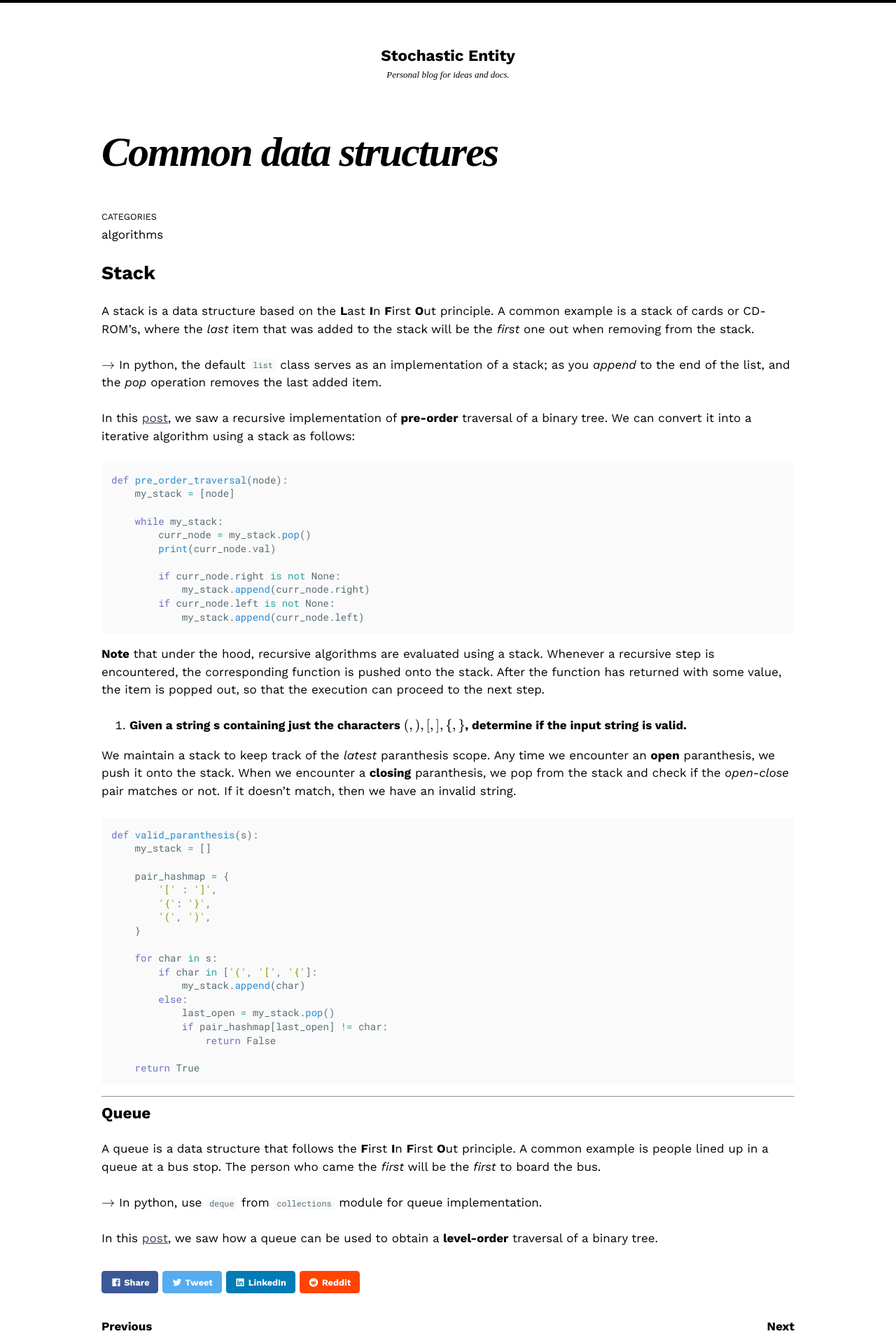
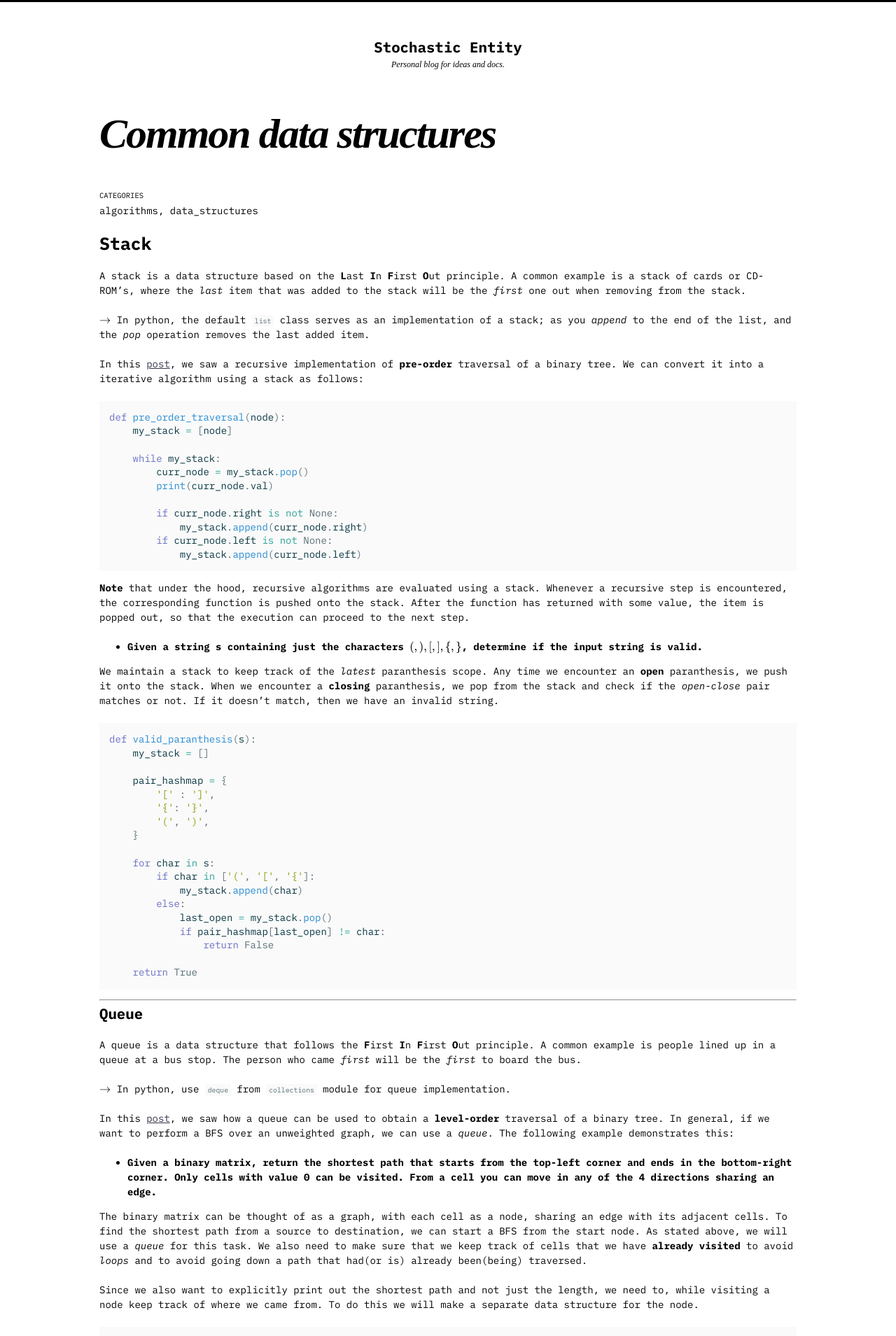
Before and after one commit to VikrantKamble/vikrantkamble.github.io, a Jekyll site: the page built from _posts/algorithms/2024-03-31-common-ds.md, in a window 1280 px wide. Shown: the top 1909 px of the page at 70% size. Built offline with Jekyll 4.4.1, drawn with Linux system fonts in a browser that asks for light colours; nearby versions of some CDN libraries; some web fonts are replaced; comment, search, counter and statistics services are not loaded; some of the changed text lies outside the part shown.

Commit message:
updated font

````diff
--- a/_config.yml
+++ b/_config.yml
@@ -30,7 +30,7 @@
   combo: "tex-svg"         # "tex-svg" (default), "tex-mml-chtml", etc.
   tags: "ams"              # "none", "ams" (default), "all"
 google_fonts:
-  - name: "Inter"
+  - name: "IBM Plex Mono"
     weights: "400,400i,700,700i"
   - name: "Roboto Mono"
     weights: "400,400i,700,700i"
--- a/_posts/algorithms/2024-03-31-common-ds.md
+++ b/_posts/algorithms/2024-03-31-common-ds.md
@@ -4,6 +4,7 @@
 date:   2024-03-31 00:00:00 +0000
 categories:
   - algorithms
+  - data_structures
 usemathjax: True
 ---
 
@@ -67,9 +68,74 @@
 Queue
 -------
 
-A queue is a data structure that follows the **F**irst **I**n **F**irst **O**ut principle. A common example is people lined up in a queue at a bus stop. The person who came
-the *first* will be the *first* to board the bus.
+A queue is a data structure that follows the **F**irst **I**n **F**irst **O**ut principle. A common example is people lined up in a queue at a bus stop. The person who came *first* will be the *first* to board the bus.
 
 $\rightarrow$ In python, use `deque` from `collections` module for queue implementation.
 
-In this [post]({% post_url /algorithms/2024-03-30-traversals %}), we saw how a queue can be used to obtain a **level-order** traversal of a binary tree.
+In this [post]({% post_url /algorithms/2024-03-30-traversals %}), we saw how a queue can be used to obtain a **level-order** traversal of a binary tree. In general, if we want to perform a BFS over an unweighted graph, we can use a *queue*. The following example demonstrates this:
+
+- **Given a binary matrix, return the shortest path that starts from the top-left corner and ends in the bottom-right corner. Only cells with value 0 can be visited. From a cell you can move in any of the 4 directions sharing an edge.**
+
+The binary matrix can be thought of as a graph, with each cell as a node, sharing an edge with its adjacent cells. To find the shortest path from a source to destination, we can start a BFS from the start node. As stated above, we will use a *queue* for this task. We also need to make sure that we keep track of cells that we have **already visited** to avoid *loops* and to avoid going down a path that had(or is) already been(being) traversed.
+
+Since we also want to explicitly print out the shortest path and not just the length, we need to, while visiting a node keep track of where we came from. To do this we will make a separate data structure for the node.
+
+```python
+from dataclasses import dataclass
+
+@dataclass
+class Node:
+    pos_x: int
+    pos_y: int
+    came_from: Node
+```
+
+```python
+def shortest_path_binary(grid):
+    m, n = len(grid), len(grid[0])
+
+    visited = set()
+
+    # Start position
+    start_node = Node(0, 0, None)
+    if grid[0][0] == 1:  # edge case: start position itself can't be visited
+        return None
+
+    queue = deque([start_node])
+    visited.add((0, 0))
+
+    while queue:
+        node = queue.popleft()
+
+        # stopping criteria
+        if (node.pos_x == m - 1) and (node.pos_y == n - 1):
+            return node
+
+        for (step_x, step_y) in directions:
+            new_pos_x = node.pos_x + step_x
+            new_pos_y = node.pos_y + step_y
+
+            # criteria to visit connected nodes (cells)
+            if ((new_pos_x >= 0) and (new_pos_x < m) and
+                (new_pos_y >= 0) and (new_pos_y < n) and
+                (grid[new_pos_x][new_pos_y] == 0) and
+                ((new_pos_x, new_pos_y) not in visited)):
+                visited.add((new_pos_x, new_pos_y))
+                next_node = Node(new_pos_x, new_pos_y, came_from=node)
+                queue.append(next_node)
+
+    # We only reach this if no path present
+    return None
+```
+
+Once we have the destination node returned using the above function, we can simply back-track using the *came_from* variable as follows:
+```python
+curr_node = shortest_path_binary(grid)
+
+res = []
+while curr_node is not None:
+    res.append((curr_node.pos_x, curr_node.pos_y))
+    curr_node = curr_node.came_from
+
+print(res[::-1])
+```
--- a/_sass/so-simple/_reset.scss
+++ b/_sass/so-simple/_reset.scss
@@ -130,7 +130,7 @@
 
 pre {
   font-family: monospace, monospace; /* 1 */
-  font-size: 0.5rem; /* 2 */
+  // font-size: 0.4rem; /* 2 */
   overflow-x: auto;  /* 3 */
 }
 
--- a/_sass/so-simple/_skin.scss
+++ b/_sass/so-simple/_skin.scss
@@ -312,7 +312,7 @@
   }
   .n {
     /* Name */
-    color: $base05;
+    color: $base01;
   }
   .o {
     /* Operator */
--- a/_sass/so-simple/_variables.scss
+++ b/_sass/so-simple/_variables.scss
@@ -9,11 +9,11 @@
 $xlarge: 1280px !default;
 
 /* Fluid type */
-$base-font-size: 13px !default;
+$base-font-size: 12px !default;
 $min-vw: $small !default;
 $max-vw: $xlarge !default;
-$min-font-size: 13px !default;
-$max-font-size: 17px !default;
+$min-font-size: 11px !default;
+$max-font-size: 14px !default;
 
 /* Calculate Modular Scale */
 $modular-scale-1: 1.067 !default; /* small */
@@ -39,8 +39,8 @@
 
 /* Font Families */
 $serif-font-family: "adobe-garamond-pro", serif !default;
-$sans-serif-font-family: "Work Sans", "Roboto", sans-serif !default;
-$monospace-font-family: "Roboto Mono", monospace !default;
+$sans-serif-font-family: "IBM Plex Mono", "Work Sans", "Roboto", sans-serif !default;
+$monospace-font-family: "IBM Plex Mono", monospace !default;
 
 $base-font-family: $sans-serif-font-family !default;
 $headline-font-family: $sans-serif-font-family !default;
````
Also changed, not shown: other parts of _posts/algorithms/2024-03-31-common-ds.md (+1 -1 lines), category/data_structures.md (added, +6 -0 lines).
